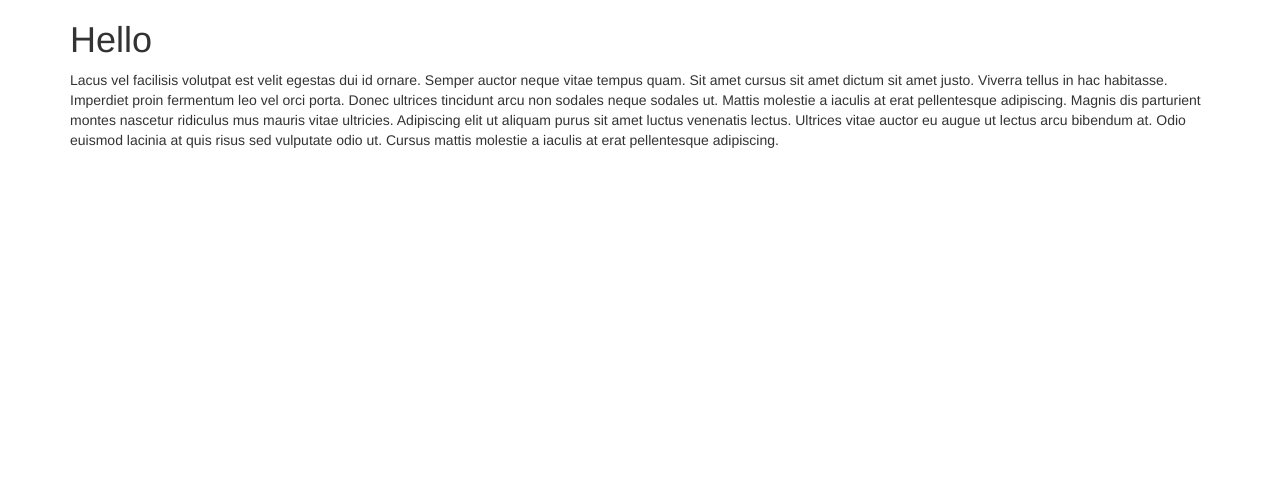
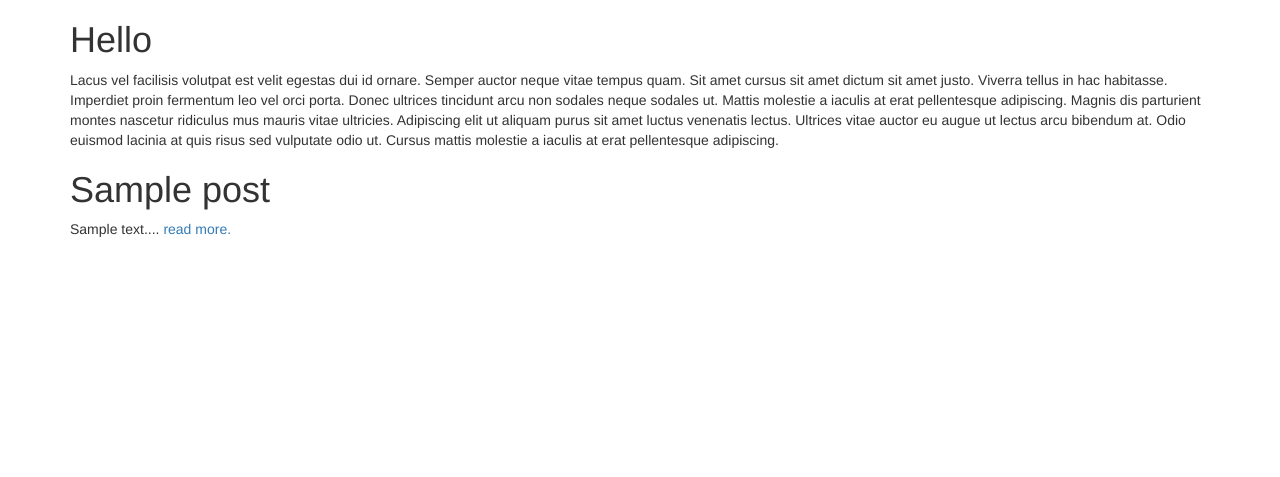
Before and after one commit to Arsh028/blog-post, a Node server app: page / in a window 1280 px wide. Shown: the part 90-567 px from the top of the page. Run offline with Node 20, Linux system fonts and the light colour scheme; tables that the repository leaves empty hold one stand-in row (values such as "Sample post"); some libraries are stand-ins or nearby versions.

Commit message:
add mongoDB using mongoose

```diff
--- a/app.js
+++ b/app.js
@@ -1,77 +1,83 @@
+// requirements
 const express = require("express");
 const bodyParser = require("body-parser");
 const ejs = require("ejs");
 const _ = require("lodash");//basically str.tolowercase() ke lea use hotay
+const mongoose = require("mongoose");
+// starting content
 
 const homeStartingContent = "Lacus vel facilisis volutpat est velit egestas dui id ornare. Semper auctor neque vitae tempus quam. Sit amet cursus sit amet dictum sit amet justo. Viverra tellus in hac habitasse. Imperdiet proin fermentum leo vel orci porta. Donec ultrices tincidunt arcu non sodales neque sodales ut. Mattis molestie a iaculis at erat pellentesque adipiscing. Magnis dis parturient montes nascetur ridiculus mus mauris vitae ultricies. Adipiscing elit ut aliquam purus sit amet luctus venenatis lectus. Ultrices vitae auctor eu augue ut lectus arcu bibendum at. Odio euismod lacinia at quis risus sed vulputate odio ut. Cursus mattis molestie a iaculis at erat pellentesque adipiscing.";
 const aboutContent = "Hac habitasse platea dictumst vestibulum rhoncus est pellentesque. Dictumst vestibulum rhoncus est pellentesque elit ullamcorper. Non diam phasellus vestibulum lorem sed. Platea dictumst quisque sagittis purus sit. Egestas sed sed risus pretium quam vulputate dignissim suspendisse. Mauris in aliquam sem fringilla. Semper risus in hendrerit gravida rutrum quisque non tellus orci. Amet massa vitae tortor condimentum lacinia quis vel eros. Enim ut tellus elementum sagittis vitae. Mauris ultrices eros in cursus turpis massa tincidunt dui.";
 const contactContent = "Scelerisque eleifend donec pretium vulputate sapien. Rhoncus urna neque viverra justo nec ultrices. Arcu dui vivamus arcu felis bibendum. Consectetur adipiscing elit duis tristique. Risus viverra adipiscing at in tellus integer feugiat. Sapien nec sagittis aliquam malesuada bibendum arcu vitae. Consequat interdum varius sit amet mattis. Iaculis nunc sed augue lacus. Interdum posuere lorem ipsum dolor sit amet consectetur adipiscing elit. Pulvinar elementum integer enim neque. Ultrices gravida dictum fusce ut placerat orci nulla. Mauris in aliquam sem fringilla ut morbi tincidunt. Tortor posuere ac ut consequat semper viverra nam libero.";
 
 const app = express();
-
 app.set('view engine', 'ejs');
 
 app.use(bodyParser.urlencoded({extended: true}));
 app.use(express.static("public"));
 
-let posts = [];
+//creating DB named blogDb
+mongoose.connect("mongodb://localhost:27017/blogDB", {useNewUrlParser: true});
+const postSchema = {
+  title: String,
+  content: String
+};
+//creating collection named Post (table)
+const Post = mongoose.model("Post", postSchema);
 
-// HOME PAGE
+// user get this home page
 app.get("/",function(req,res){
+  Post.find({}, function(err, posts){
     res.render("home",{
       homeStartingContentKEY : homeStartingContent,
       postsKEY : posts
     });
   });
-//==========================================
+});
 
-// ABOUT PAGE
+// render about page
 app.get("/about",function(req,res){
   res.render("about",{aboutContentKEY : aboutContent});
 });
-//==========================================
 
-//CONTACT PAGE
+//render contact page
 app.get("/contact",function(req,res){
   res.render("contact",{contactContentKEY : contactContent});
 });
-//==========================================
 
-//COMPOSE PAGE
+
+//render compose page
 app.get("/compose",function(req,res){
   res.render("compose");
 });
+app.post("/compose",function(req,res){
+  //creating new document in Post collection
+  const post = new Post({
+    title: req.body.postTitle,
+    content: req.body.postBody
+  });
 
-app.post("/compose",function(req,res){
-  const post = {
-    title : req.body.postTitle,
-    content : req.body.postBody
+  post.save(function(err){
+    if (!err){
+      res.redirect("/");
     }
-
-  //data getting stored in posts
-  posts.push(post);
-  res.redirect("/");
-
   });
-//==========================================
+});
 
 
-app.get("/posts/:postName",function(req,res){
+app.get("/posts/:postId",function(req,res){
 
+  const requestedPostId = req.params.postId;
   const reqTitle = _.lowerCase(req.params.postName);
 
-  posts.forEach(function(post){
-    const storedTitle = _.lowerCase(post.title);
-    if(reqTitle === storedTitle)
-    {
+  Post.findOne({_id: requestedPostId}, function(err, post){
     res.render("post",{
       title : post.title,
       content : post.content
     });
-    }
+  });
 });
 
-});
 
 app.listen(3000, function() {
   console.log("Server started on port 3000");
--- a/package.json
+++ b/package.json
@@ -12,6 +12,7 @@
     "body-parser": "^1.18.3",
     "ejs": "^2.6.1",
     "express": "^4.16.3",
-    "lodash": "^4.17.19"
+    "lodash": "^4.17.19",
+    "mongoose": "^5.9.28"
   }
 }
--- a/views/home.ejs
+++ b/views/home.ejs
@@ -1,14 +1,12 @@
 <%- include("partials/header"); -%>
 <h1>Hello</h1>
 <p><%=homeStartingContentKEY%></p>
-
-<% console.log("posts="+postsKEY) %>
 
     <% postsKEY.forEach(function(post){ %>
         <h1><%= post.title %> </h1>
         <p>
             <%= post.content.substring(0,100) +  "..." %>
-            <a href="/posts/<%= post.title %> ">read more.</a>
+            <a href="/posts/<%=post._id%>">read more.</a>
         </p>
 
     <% }) %>
```
Also changed, not shown: 1 other file. Lines whose indentation alone changed are shown as unchanged.
